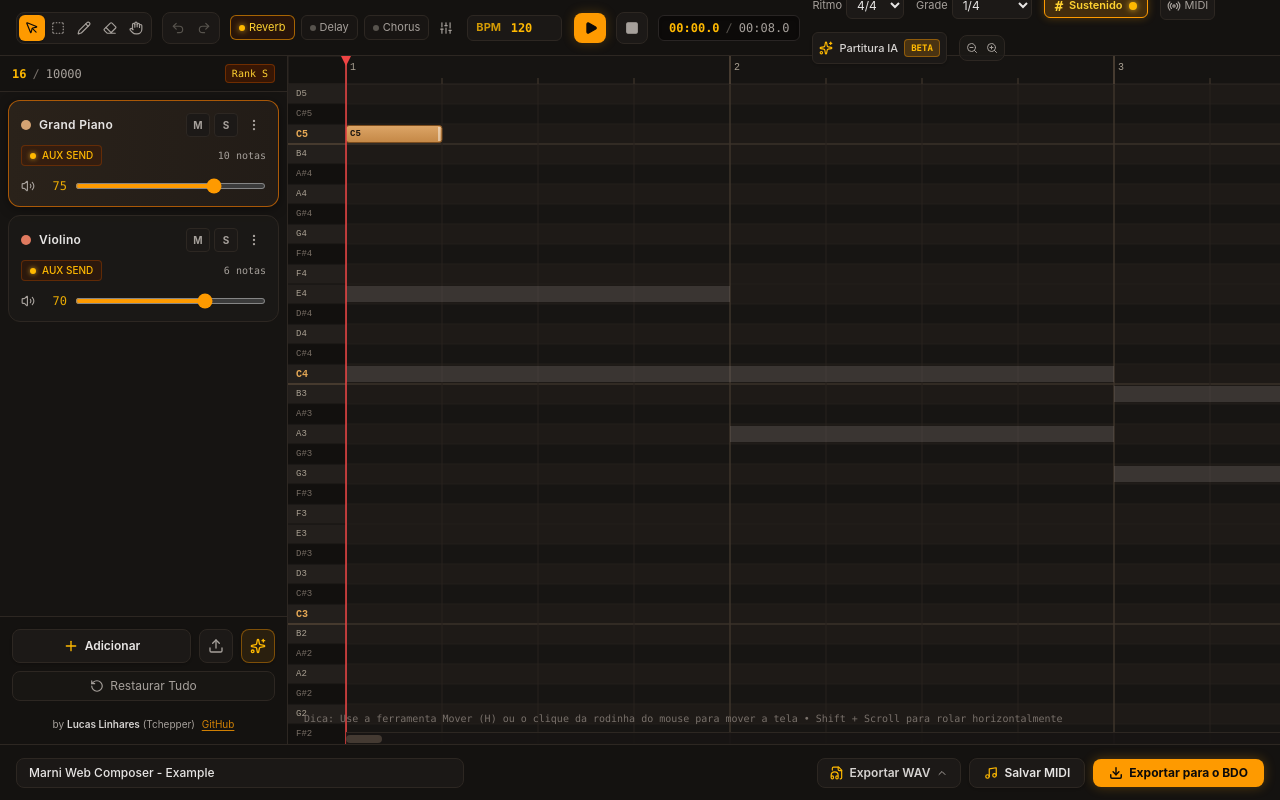
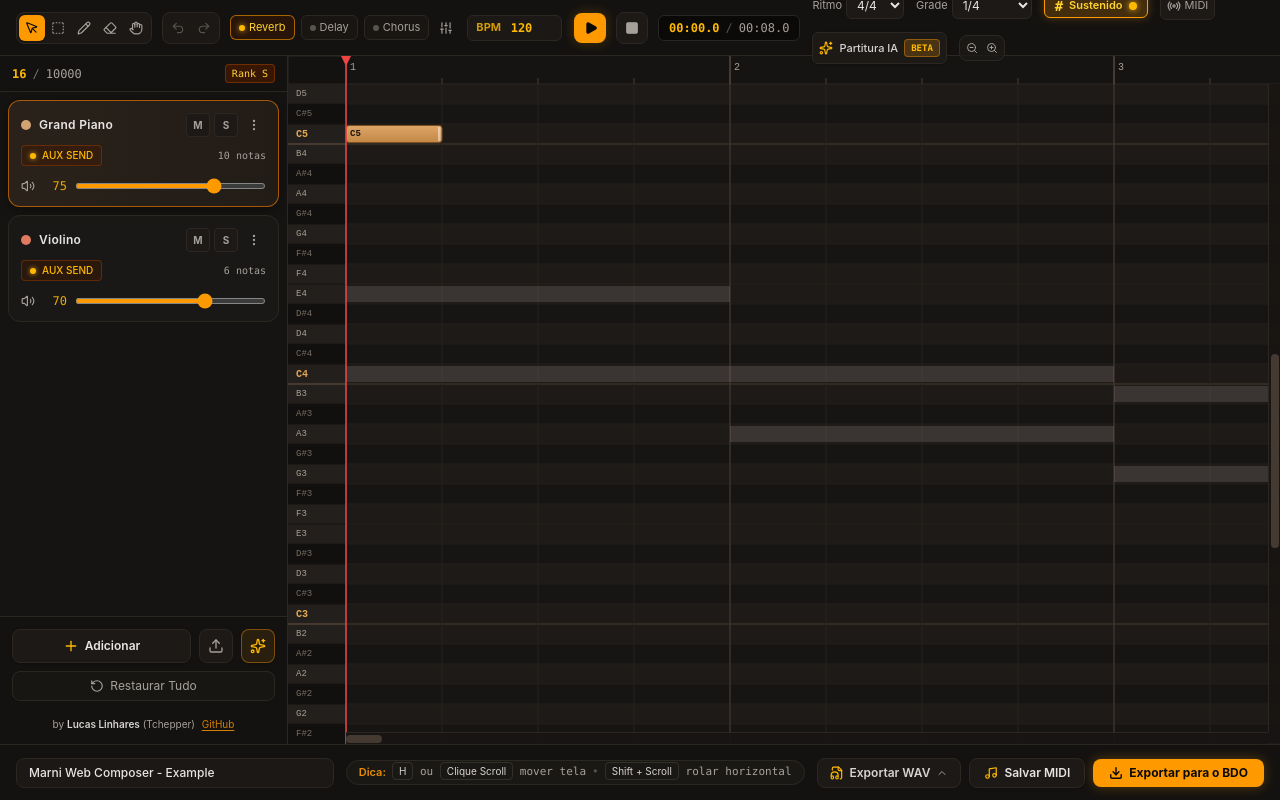
Before and after one commit to llinhares/marni-web-composer, a React (Vite) app: page / in a window 1280 px wide. Built offline with nearby package versions, Linux system fonts and the light colour scheme.

Commit message:
fix: bound vertical scroll strictly to note range and reposition shortcuts tip to footer

```diff
--- a/src/components/BottomBar.tsx
+++ b/src/components/BottomBar.tsx
@@ -32,6 +32,20 @@ export const BottomBar: React.FC<BottomBarProps> = ({
           className="w-full bg-stone-900/90 border border-[#2d2722] rounded-lg px-3 py-1.5 text-stone-200 placeholder-stone-500 focus:outline-none focus:border-amber-500/60 font-medium text-xs transition-colors"
           aria-label="Título da Música"
         />
+      </div>
+
+      {/* Center Helpful Shortcuts Hint */}
+      <div className="hidden xl:flex items-center gap-2 text-[11px] font-mono select-none">
+        <div className="flex items-center gap-1.5 px-3 py-1 rounded-full bg-stone-900/80 border border-[#2d2722] text-stone-400">
+          <span className="text-amber-500/90 font-semibold font-sans">Dica:</span>
+          <span>
+            <kbd className="px-1.5 py-0.5 rounded bg-stone-850 border border-stone-700/60 text-[10px] text-stone-300 font-sans">H</kbd> ou <kbd className="px-1.5 py-0.5 rounded bg-stone-850 border border-stone-700/60 text-[10px] text-stone-300 font-sans">Clique Scroll</kbd> mover tela
+          </span>
+          <span className="text-stone-600">•</span>
+          <span>
+            <kbd className="px-1.5 py-0.5 rounded bg-stone-850 border border-stone-700/60 text-[10px] text-stone-300 font-sans">Shift + Scroll</kbd> rolar horizontal
+          </span>
+        </div>
       </div>
 
       {/* Right / Export Action Buttons matching Screenshot 1 */}
--- a/src/components/PianoRoll.tsx
+++ b/src/components/PianoRoll.tsx
@@ -134,17 +134,9 @@ export const PianoRoll: React.FC<PianoRollProps> = ({
   const totalGridTicks = totalGridBars * ticksPerMeasure;
   const totalGridWidth = totalGridTicks * pixelsPerTick;
 
-  // Auto-focus drum kit range (pitches 48 to 62) when switching to percussion track
-  useEffect(() => {
-    if (isPercussion) {
-      const centerIndex = MAX_PITCH - 55;
-      const targetScroll = Math.max(0, centerIndex * keyHeight - 160);
-      setScrollY(targetScroll);
-    }
-  }, [isPercussion, activeTrackId, keyHeight]);
-
   // Container resize observer for responsive scrollbars and layout
   const [containerWidth, setContainerWidth] = useState(1000);
+  const [containerHeight, setContainerHeight] = useState(700);
 
   useEffect(() => {
     const container = containerRef.current;
@@ -153,6 +145,9 @@ export const PianoRoll: React.FC<PianoRollProps> = ({
     const updateSize = () => {
       if (container.clientWidth > 0) {
         setContainerWidth(container.clientWidth);
+      }
+      if (container.clientHeight > 0) {
+        setContainerHeight(container.clientHeight);
       }
     };
 
@@ -179,8 +174,27 @@ export const PianoRoll: React.FC<PianoRollProps> = ({
     return () => container.removeEventListener('wheel', onNativeWheel);
   }, [onZoomChange]);
 
-  const visibleWidth = Math.max(100, containerWidth - keyboardWidth);
+  const VERTICAL_SCROLLBAR_WIDTH = 12;
+  const HORIZONTAL_SCROLLBAR_HEIGHT = 12;
+
+  const visibleWidth = Math.max(100, containerWidth - keyboardWidth - VERTICAL_SCROLLBAR_WIDTH);
+  const visibleHeight = Math.max(100, containerHeight - RULER_HEIGHT - HORIZONTAL_SCROLLBAR_HEIGHT);
   const maxScrollX = Math.max(0, totalGridWidth - visibleWidth);
+  const maxScrollY = Math.max(0, totalGridHeight - visibleHeight);
+
+  // Auto-focus drum kit range (pitches 48 to 62) when switching to percussion track
+  useEffect(() => {
+    if (isPercussion) {
+      const centerIndex = MAX_PITCH - 55;
+      const targetScroll = Math.max(0, Math.min(maxScrollY, centerIndex * keyHeight - visibleHeight / 2));
+      setScrollY(targetScroll);
+    }
+  }, [isPercussion, activeTrackId, keyHeight, maxScrollY, visibleHeight]);
+
+  // Clamp vertical scroll whenever bounds change (resize, zoom, etc.)
+  useEffect(() => {
+    setScrollY((prev) => Math.max(0, Math.min(maxScrollY, prev)));
+  }, [maxScrollY]);
 
   // Drag interaction states (including Pan with middle-click or pan tool)
   const [dragAction, setDragAction] = useState<{
@@ -209,6 +223,20 @@ export const PianoRoll: React.FC<PianoRollProps> = ({
   const scrollbarThumbLeft =
     maxScrollX > 0
       ? (Math.min(maxScrollX, Math.max(0, scrollX)) / maxScrollX) * scrollbarTrackDistance
+      : 0;
+
+  // Vertical Scrollbar dragging state
+  const [isDraggingVerticalScrollbar, setIsDraggingVerticalScrollbar] = useState(false);
+  const verticalScrollbarDragStart = useRef<{ startY: number; startScrollY: number }>({ startY: 0, startScrollY: 0 });
+
+  const scrollbarThumbHeight = Math.max(
+    36,
+    Math.min(visibleHeight, (visibleHeight / Math.max(1, totalGridHeight)) * visibleHeight)
+  );
+  const scrollbarTrackDistanceY = Math.max(1, visibleHeight - scrollbarThumbHeight);
+  const scrollbarThumbTop =
+    maxScrollY > 0
+      ? (Math.min(maxScrollY, Math.max(0, scrollY)) / maxScrollY) * scrollbarTrackDistanceY
       : 0;
 
   // Auto-scroll to follow playhead smoothly during playback
@@ -462,10 +490,10 @@ export const PianoRoll: React.FC<PianoRollProps> = ({
     (pitch: number) => {
       onAuditionPitch(pitch);
       const centerIndex = MAX_PITCH - pitch;
-      const targetScroll = Math.max(0, centerIndex * keyHeight - 140);
+      const targetScroll = Math.max(0, Math.min(maxScrollY, centerIndex * keyHeight - visibleHeight / 2));
       setScrollY(targetScroll);
     },
-    [onAuditionPitch, keyHeight]
+    [onAuditionPitch, keyHeight, maxScrollY, visibleHeight]
   );
 
   // Main Canvas Render
@@ -900,6 +928,50 @@ export const PianoRoll: React.FC<PianoRollProps> = ({
     setScrollX(ratio * maxScrollX);
   };
 
+  // Vertical Scrollbar Dragging and Clicking Handlers
+  const handleVerticalScrollbarThumbPointerDown = (e: React.PointerEvent<HTMLDivElement>) => {
+    e.preventDefault();
+    e.stopPropagation();
+    try {
+      e.currentTarget.setPointerCapture(e.pointerId);
+    } catch {
+      // ignore
+    }
+    setIsDraggingVerticalScrollbar(true);
+    verticalScrollbarDragStart.current = {
+      startY: e.clientY,
+      startScrollY: scrollY,
+    };
+  };
+
+  const handleVerticalScrollbarThumbPointerMove = (e: React.PointerEvent<HTMLDivElement>) => {
+    if (!isDraggingVerticalScrollbar) return;
+    e.preventDefault();
+    e.stopPropagation();
+    const dy = e.clientY - verticalScrollbarDragStart.current.startY;
+    const scrollDelta = (dy / scrollbarTrackDistanceY) * maxScrollY;
+    setScrollY(Math.max(0, Math.min(maxScrollY, verticalScrollbarDragStart.current.startScrollY + scrollDelta)));
+  };
+
+  const handleVerticalScrollbarThumbPointerUp = (e: React.PointerEvent<HTMLDivElement>) => {
+    if (isDraggingVerticalScrollbar) {
+      try {
+        e.currentTarget.releasePointerCapture(e.pointerId);
+      } catch {
+        // ignore
+      }
+      setIsDraggingVerticalScrollbar(false);
+    }
+  };
+
+  const handleVerticalScrollbarTrackClick = (e: React.MouseEvent<HTMLDivElement>) => {
+    const rect = e.currentTarget.getBoundingClientRect();
+    const clickY = e.clientY - rect.top;
+    const targetThumbTop = clickY - scrollbarThumbHeight / 2;
+    const ratio = Math.max(0, Math.min(1, targetThumbTop / scrollbarTrackDistanceY));
+    setScrollY(ratio * maxScrollY);
+  };
+
   // Pointer Interaction (Selection, Proportional Resize, Move, Pan)
   const handlePointerDown = (e: React.PointerEvent<HTMLCanvasElement>) => {
     // 0. Middle Click (Button 1) or Hand/Pan Tool
@@ -1100,8 +1172,6 @@ export const PianoRoll: React.FC<PianoRollProps> = ({
       const startX = dragAction.startScrollX ?? scrollX;
       const startY = dragAction.startScrollY ?? scrollY;
 
-      const maxScrollY = Math.max(0, totalGridHeight - 200);
-
       setScrollX(Math.max(0, Math.min(maxScrollX, startX - dx)));
       setScrollY(Math.max(0, Math.min(maxScrollY, startY - dy)));
       return;
@@ -1255,7 +1325,6 @@ export const PianoRoll: React.FC<PianoRollProps> = ({
       onZoomChange?.(zoomDelta);
       return;
     }
-    const maxScrollY = Math.max(0, totalGridHeight - 200);
 
     if (e.shiftKey) {
       setScrollX((prev) => Math.max(0, Math.min(maxScrollX, prev + e.deltaY)));
@@ -1434,8 +1503,8 @@ export const PianoRoll: React.FC<PianoRollProps> = ({
 
       {/* Horizontal Scrollbar */}
       <div
-        className="absolute bottom-0 right-0 h-3 bg-[#181513]/90 border-t border-[#2d2722] z-30 flex items-center select-none cursor-pointer"
-        style={{ left: `${keyboardWidth}px` }}
+        className="absolute bottom-0 h-3 bg-[#181513]/90 border-t border-[#2d2722] z-30 flex items-center select-none cursor-pointer"
+        style={{ left: `${keyboardWidth}px`, right: `${VERTICAL_SCROLLBAR_WIDTH}px` }}
         onClick={handleScrollbarTrackClick}
       >
         <div
@@ -1455,11 +1524,27 @@ export const PianoRoll: React.FC<PianoRollProps> = ({
         />
       </div>
 
-      {/* Subtle Bottom Instruction Hint */}
-      <div className="absolute bottom-4 left-4 pointer-events-none hidden lg:block z-20">
-        <span className="text-[10px] text-stone-500 font-mono">
-          Dica: Use a ferramenta Mover (H) ou o clique da rodinha do mouse para mover a tela • Shift + Scroll para rolar horizontalmente
-        </span>
+      {/* Vertical Scrollbar */}
+      <div
+        className="absolute right-0 w-3 bg-[#181513]/90 border-l border-[#2d2722] z-30 flex justify-center select-none cursor-pointer"
+        style={{ top: `${RULER_HEIGHT}px`, bottom: `${HORIZONTAL_SCROLLBAR_HEIGHT}px` }}
+        onClick={handleVerticalScrollbarTrackClick}
+      >
+        <div
+          className={`w-2 rounded-full transition-colors cursor-grab active:cursor-grabbing ${
+            isDraggingVerticalScrollbar
+              ? 'bg-amber-500 shadow-md shadow-amber-500/30'
+              : 'bg-[#443a32] hover:bg-amber-600/70'
+          }`}
+          style={{
+            height: `${scrollbarThumbHeight}px`,
+            transform: `translateY(${scrollbarThumbTop}px)`,
+          }}
+          onPointerDown={handleVerticalScrollbarThumbPointerDown}
+          onPointerMove={handleVerticalScrollbarThumbPointerMove}
+          onPointerUp={handleVerticalScrollbarThumbPointerUp}
+          onPointerCancel={handleVerticalScrollbarThumbPointerUp}
+        />
       </div>
     </div>
   );
```
